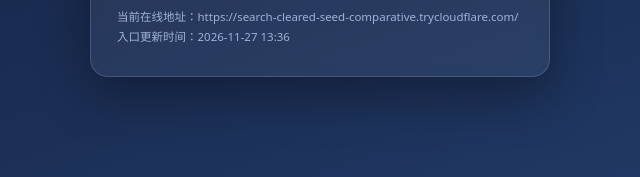
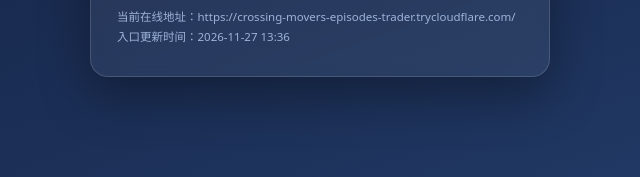
Before and after one commit to WYT2937062773/price-monitor, a plain HTML site: page go.html in a window 1280 px wide. Shown: the part 520-697 px from the top of the page, 320-960 px from the left. Drawn offline with Linux system fonts and the light colour scheme.

Commit message:
update go.html

```diff
--- a/go.html
+++ b/go.html
@@ -27,7 +27,7 @@
   <h1>价格监控系统</h1>
   <div class="sub">入库复检 · 价格比对 · 一对一考评 · 单价核对</div>
 
-  <a class="btn online" href="https://search-cleared-seed-comparative.trycloudflare.com/" id="btnOnline">进入在线系统 →</a>
+  <a class="btn online" href="https://crossing-movers-episodes-trader.trycloudflare.com/" id="btnOnline">进入在线系统 →</a>
   <a class="btn lan" href="http://192.168.10.27:8765/go" id="btnLan">店内极速入口（内网）</a>
   <a class="btn offline" href="https://wyt2937062773.github.io/price-monitor/">查看离线快照</a>
 
@@ -36,7 +36,7 @@
     <div>离线快照：每天 17:00 更新，电脑关机也能看</div>
     <div>门店账号请联系管理员分配（账号＝门店名）</div>
   </div>
-  <div class="addr">当前在线地址：https://search-cleared-seed-comparative.trycloudflare.com/<br>入口更新时间：2026-11-27 13:36</div>
+  <div class="addr">当前在线地址：https://crossing-movers-episodes-trader.trycloudflare.com/<br>入口更新时间：2026-11-27 13:36</div>
   <script>
   // 能连上内网就显示「店内极速入口」
   (function(){
```
